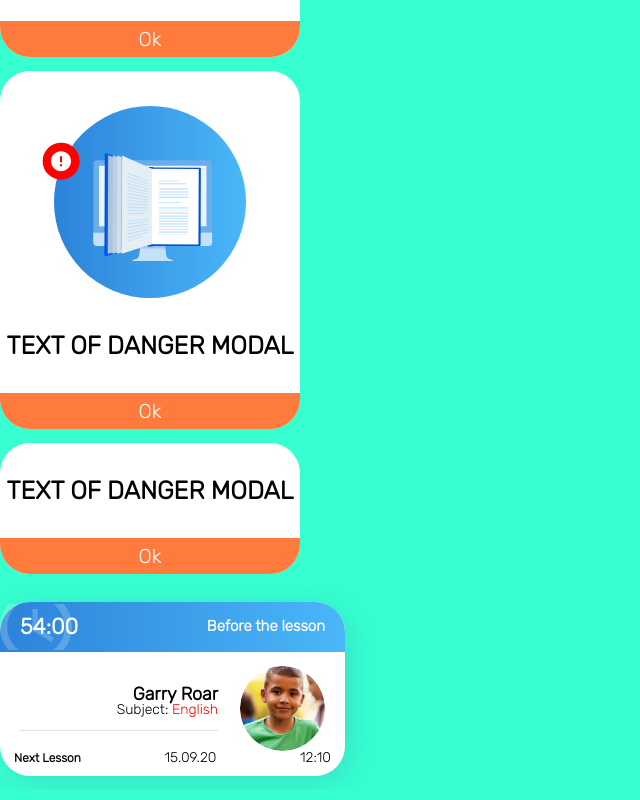
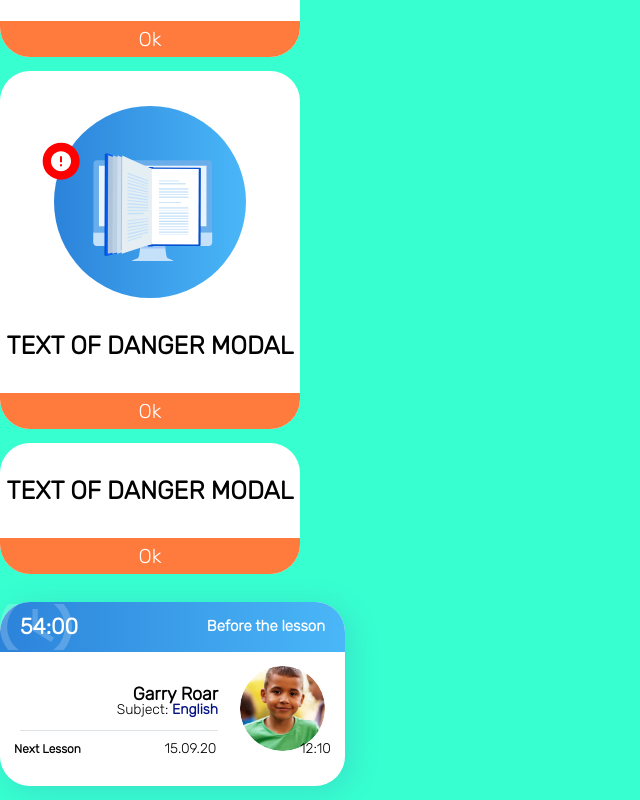
Before and after one commit to DmitryRoar/components-for-project, an Angular app: page / in a window 1280 px wide. Shown: the part 1777-2577 px from the top of the page, without its empty margins (0-640 px from the left). Built offline with nearby package versions, Linux system fonts and the light colour scheme.

Commit message:
[screen] card x2

```diff
--- a/src/app/app.component.ts
+++ b/src/app/app.component.ts
@@ -23,7 +23,7 @@ export class AppComponent {
   card: ICardInfo = {
     img: 'assets/img/card/student-photo.png',
     lastLesson: '54:00',
-    color: 'red',
+    color: 'blue',
     subject: 'english',
     name: 'Garry Roar',
     nextLesson: {
--- a/src/app/shared/components/card/card.component.html
+++ b/src/app/shared/components/card/card.component.html
@@ -18,15 +18,24 @@
           <p>{{card.name}}</p>
         </div>
         <div class="content-desc__subject">
-          Subject: <span [ngStyle]="{color: card.color}">{{card.subject}}</span>
+          Subject:
+          <span
+            class="subject"
+            [ngClass]="{
+              'subject-blue': card.color === 'blue',
+              'subject-red': card.color === 'red'
+            }"
+          >
+          {{card.subject}}
+        </span>
         </div>
+
         <hr>
       </div>
-
       <div class="avatar" *ngIf="card.img">
         <img [src]="card.img" alt="student-img">
       </div>
-    </div>
+
     </div>
 
     <div class="footer">
@@ -43,3 +52,4 @@
       </div>
     </div>
   </div>
+</div>
--- a/src/app/shared/components/card/card.component.scss
+++ b/src/app/shared/components/card/card.component.scss
@@ -2,7 +2,6 @@
 
 .wrap {
   width: 345px;
-  height: 174px;
   border-radius: $border-radius;
   background: $card-student-content-background;
   box-shadow: 5px 5px 30px rgba(65, 98, 169, 0.2);
@@ -71,8 +70,13 @@
   &__subject {
     font-size: 14px;
 
-    span {
+    .subject {
+      font-weight: 700;
       text-transform: capitalize;
+
+      &-blue {
+        color: $blue-color;
+      }
     }
   }
 
@@ -85,6 +89,9 @@
 }
 
 .footer {
+  position: relative;
+  top: -9px;
+
   &__text {
     font-size: 12px;
     font-weight: 700;
--- a/src/assets/styles/_var.scss
+++ b/src/assets/styles/_var.scss
@@ -3,6 +3,7 @@ $orange-color: #FF7A3D;
 $inactive-color: #DDE2E7;
 $gray-color: #c2c2c2;
 $blue-gradient: linear-gradient(90deg, #2C83DA 0%, #4AB7F8 100%);
+$blue-color: #061283;
 $green-color: #67AC5B;
 $border-radius: 30px;
 
```
Lines whose indentation alone changed are shown as unchanged.
